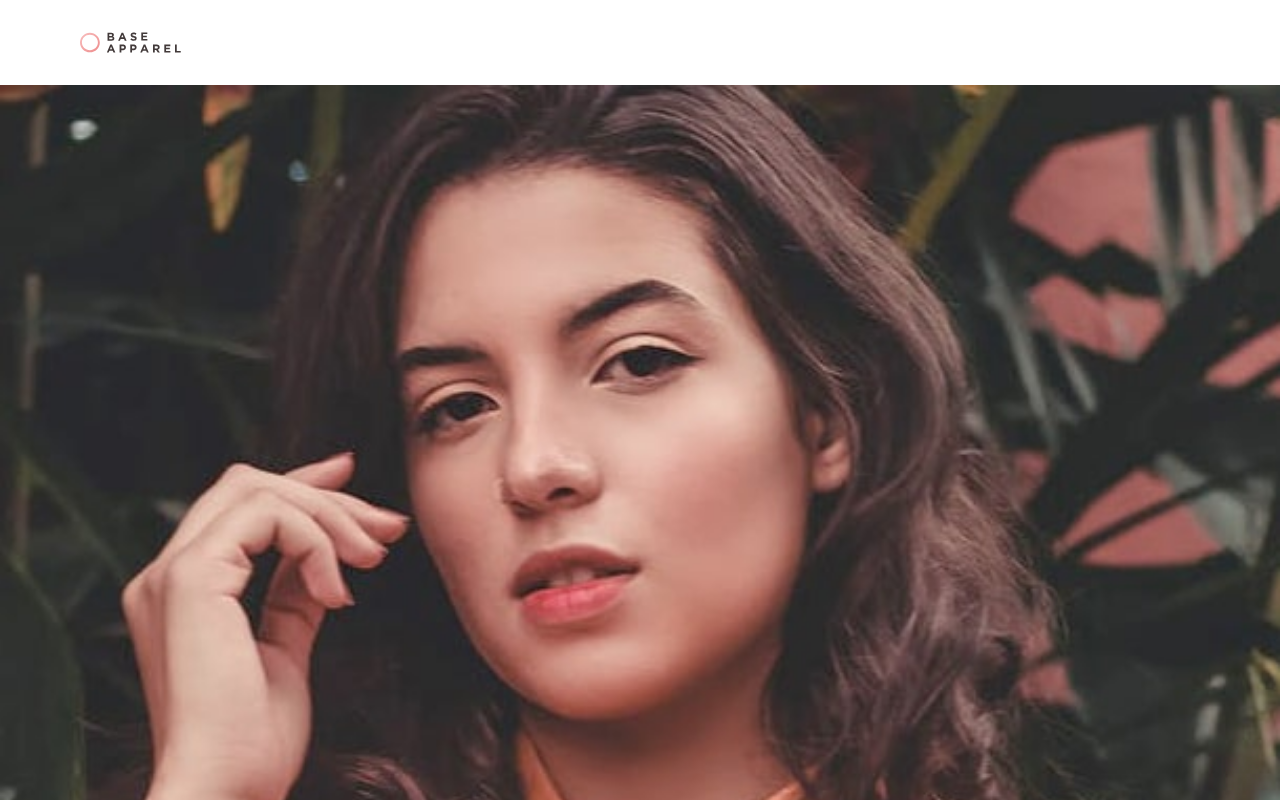
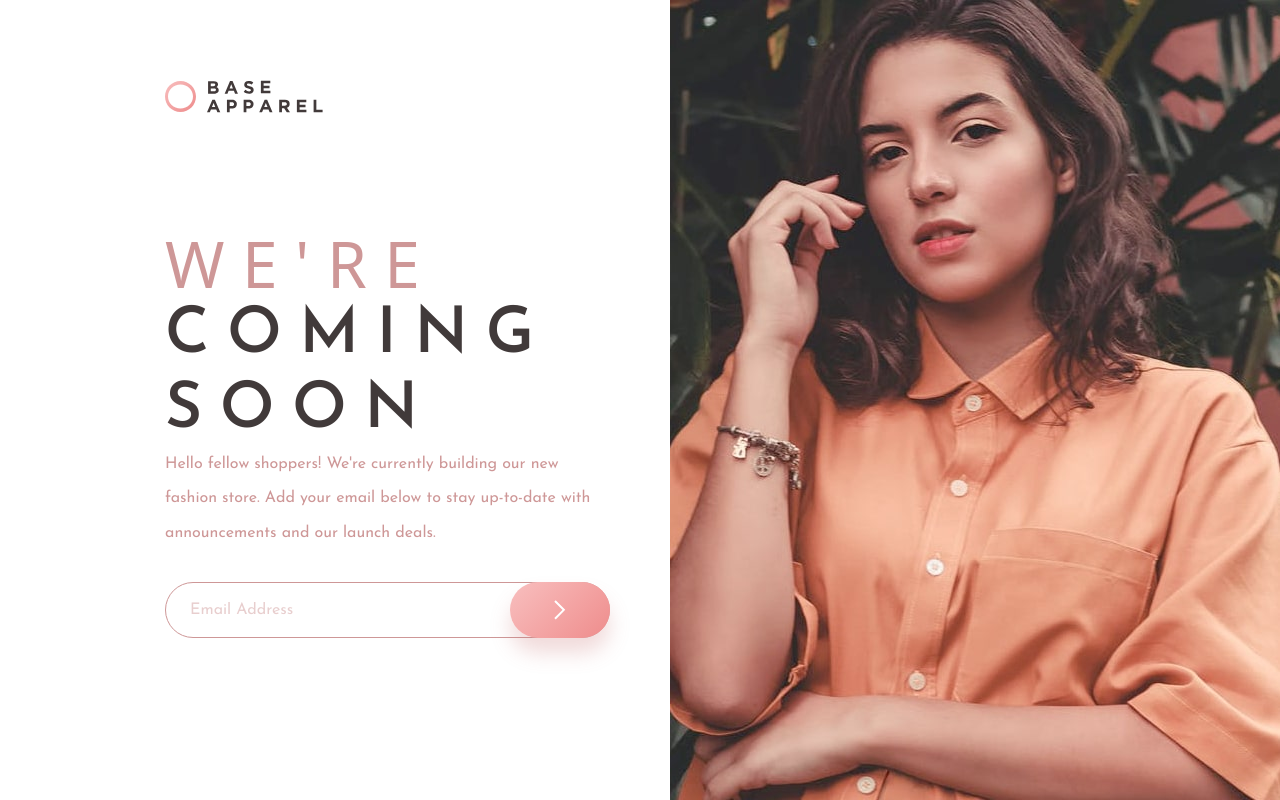
Before and after one commit to anggelserrato/fm-base-apparel-coming-soon-page, a React (Vite) app: page / in a window 1280 px wide. Shown: the top 800 px of the page. Built offline with nearby package versions, Linux system fonts and the light colour scheme; a web font is replaced by a local one.

Commit message:
feat(pages): improve coming soon page and responsiveness for desktop design

```diff
--- a/src/pages/ComingSoonPage.jsx
+++ b/src/pages/ComingSoonPage.jsx
@@ -33,27 +33,21 @@ function ComingSoonPage() {
   };
 
   return (
-    <main className="flex flex-col">
-      <header className="m-card-400 self-start md:ml-card-1000">
-        <img src={logo} alt="Base apparel logo" className="w-[101px]" />
+    <main className="flex flex-col xl:grid xl:min-h-screen xl:grid-cols-2 xl:grid-rows-[auto_auto]">
+      <header className="order-1 m-card-400 self-start md:ml-card-1000 xl:order-0 xl:col-start-1 xl:row-start-1 xl:m-0 xl:mt-card-1000 xl:ml-[165px]">
+        <img
+          src={logo}
+          alt="Base apparel logo"
+          className="w-[101px] xl:w-[158px]"
+        />
       </header>
-
-      <picture>
-        <source media="(min-width: 1024px)" srcSet={heroDesktop} />
-        <source media="(min-width: 768px)" srcSet={heroTablet} />
-        <img
-          src={heroMobile}
-          alt="Hero image for mobile devices"
-          className="mb-card-800 w-full"
-        />
-      </picture>
 
       <section
         aria-label="Coming soon announcement"
-        className="flex flex-col items-center gap-card-800"
+        className="order-3 mb-[92px] flex flex-col items-center md:mb-[62px] xl:order-0 xl:col-start-1 xl:row-start-2 xl:mb-0 xl:ml-[165px] xl:items-start"
       >
-        <div className="mx-8 max-w-[312px] text-center md:max-w-[445px]">
-          <h1 className="mb-card-200 text-preset-light-2 text-pink-400 md:mb-card-400 md:text-preset-light-1">
+        <div className="mx-8 max-w-[312px] text-center md:max-w-[445px] xl:mx-0 xl:text-left">
+          <h1 className="mb-card-200 text-preset-light-2 text-pink-400 md:mb-card-400 md:text-preset-light-1 xl:mb-0">
             We're{' '}
             <span className="text-preset-semibold-2 text-gray-900 md:text-preset-semibold-1">
               coming soon
@@ -84,14 +78,14 @@ function ComingSoonPage() {
               aria-required="true"
               aria-invalid={Boolean(error)}
               aria-describedby="email-error"
-              className={`mb-card-100 h-12 w-full rounded-[28px] border px-card-300 py-card-100 pr-[102px] text-pink-400/95 focus:outline-2 focus:outline-offset-2 focus:outline-pink-400 ${error ? 'border-red-400' : 'border-pink-400 '}`}
+              className={`mb-card-100 h-12 w-full rounded-[28px] border px-card-300 py-card-100 pr-[102px] text-pink-400/95 focus:outline-2 focus:outline-offset-2 focus:outline-pink-400 xl:h-14 ${error ? 'border-red-400' : 'border-pink-400 '}`}
             />
-            <div className="absolute top-0 right-0 flex h-12 items-center gap-card-100">
+            <div className="absolute top-0 right-0 flex h-12 items-center gap-card-100 xl:h-14">
               {error && <img src={iconError} alt="" className="h-6 w-6" />}
               <button
                 type="submit"
                 aria-label="Subscribe"
-                className="flex h-12 w-16 items-center justify-center rounded-[28px] bg-linear-135 from-gradient-start-1 to-gradient-end-1 shadow-[0_15px_20px_0_rgba(198,110,110,0.25)] focus:outline-2 focus:outline-offset-2 focus:outline-pink-400"
+                className="flex h-12 w-16 items-center justify-center rounded-[28px] bg-linear-135 from-gradient-start-1 to-gradient-end-1 shadow-[0_15px_20px_0_rgba(198,110,110,0.25)] focus:outline-2 focus:outline-offset-2 focus:outline-pink-400 xl:h-14 xl:w-25"
               >
                 <img src={iconArrow} alt="" className="h-5 w-3" />
               </button>
@@ -99,13 +93,23 @@ function ComingSoonPage() {
             <p
               role="alert"
               id="email-error"
-              className="pl-card-300 text-left text-preset-regular-5 text-red-400"
+              className="pl-card-300 text-left text-preset-regular-5 text-red-400 xl:min-h-[35px]"
             >
               {error}
             </p>
           </form>
         </div>
       </section>
+
+      <picture className="order-2 xl:order-0 xl:col-start-2 xl:row-span-2 xl:row-start-1 xl:min-h-0">
+        <source media="(min-width: 1280px)" srcSet={heroDesktop} />
+        <source media="(min-width: 768px)" srcSet={heroTablet} />
+        <img
+          src={heroMobile}
+          alt="Woman wearing an orange shirt"
+          className="mb-card-800 w-full xl:mb-0 xl:ml-auto xl:h-full xl:w-[610px] xl:object-cover"
+        />
+      </picture>
     </main>
   );
 }
```
